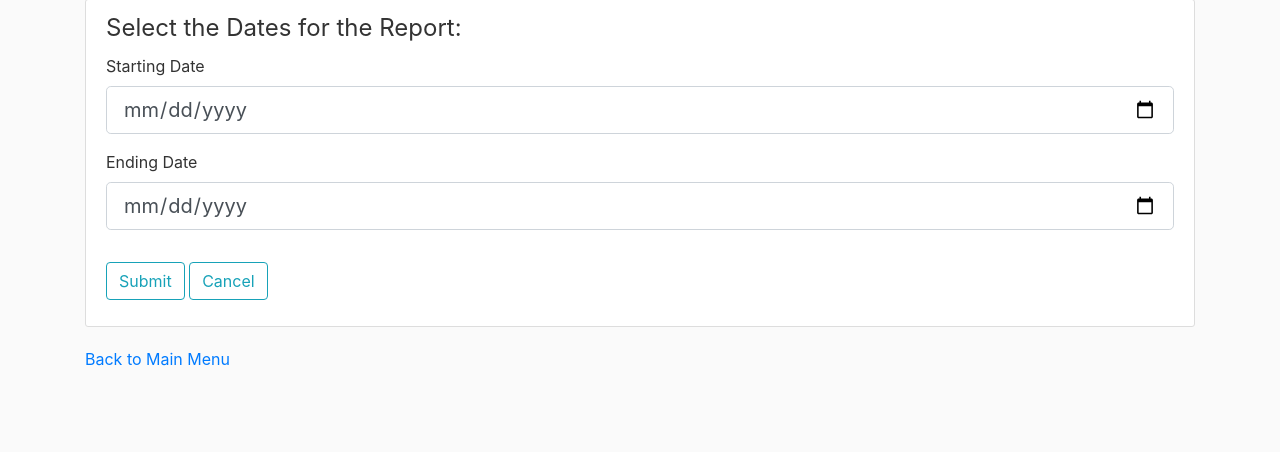
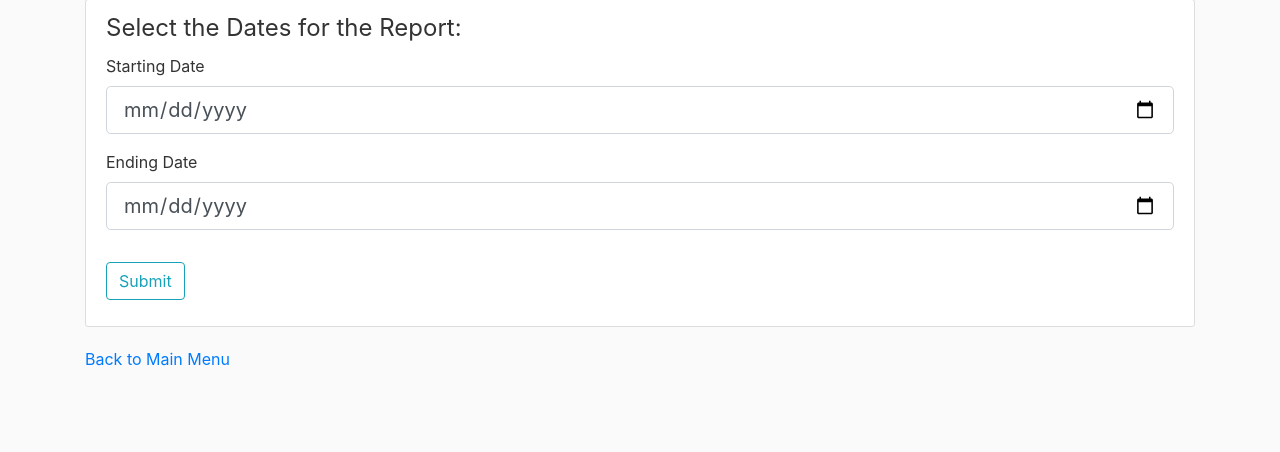
Before and after one commit to JSellers0/PythonTimeClock_Flask_WebApp, a Flask app: page /webtime/report in a window 1280 px wide. Shown: the part 81-533 px from the top of the page. Run offline with Flask 2, Linux system fonts and the light colour scheme; the visitor is signed in with stand-in values (Sample User, id 1); some libraries are stand-ins or nearby versions.

Commit message:
remove cancel button

```diff
--- a/templates/report.html
+++ b/templates/report.html
@@ -22,7 +22,6 @@
         </fieldset>
         <div class="form-group">
             {{ form.submit(class="btn btn-outline-info") }}
-            <a class="btn btn-outline-info" href={{ url_for( "adjust" ) }} id="cancel">Cancel</a>
         </div>
     </form>
 </div>
```
